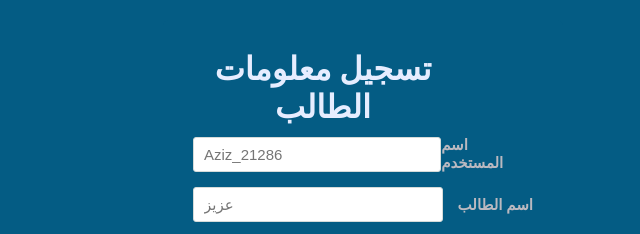
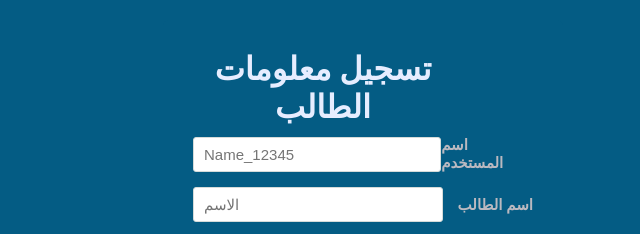
Before and after one commit to Basel-Alaaraj/HomeworkIWB202, a plain HTML site: page index.html in a window 1280 px wide. Shown: the top 234 px of the page, 277-917 px from the left. Drawn offline with Linux system fonts and the light colour scheme.

Commit message:
Update index.html

```diff
--- a/index.html
+++ b/index.html
@@ -15,11 +15,11 @@
            </div>
            <form action="" id="add" class="form">
                <div class="mainInput">
-                   <input type="text" id="id" class="input"   placeholder="Aziz_21286" name="username" required ><!--حقل ادخال ويكون واجب ادخالة اسم المستخدم-->
+                   <input type="text" id="id" class="input"   placeholder="Name_12345" name="username" required ><!--حقل ادخال ويكون واجب ادخالة اسم المستخدم-->
                    <label class="mainLabel">اسم المستخدم</label>
                </div>
                <div class="mainInput">
-                   <input type="text" id="name" class="input" placeholder='عزيز'  required >  <!--حقل ادخال الاسم واجب ادخالة-->
+                   <input type="text" id="name" class="input" placeholder='الاسم'  required >  <!--حقل ادخال الاسم واجب ادخالة-->
                    <label class="mainLabel">اسم الطالب</label>
                </div>
               <div class="mainInput" >
```
